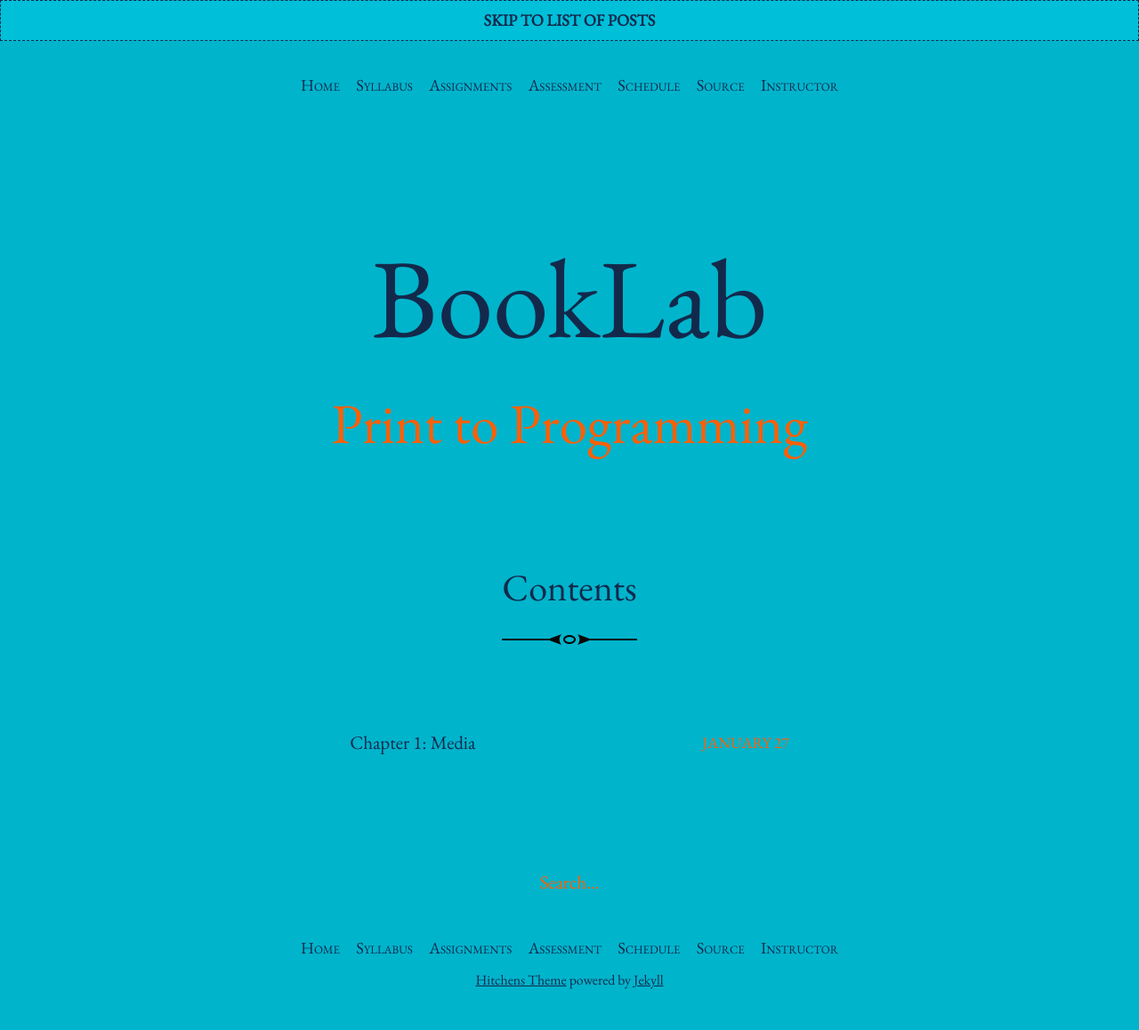
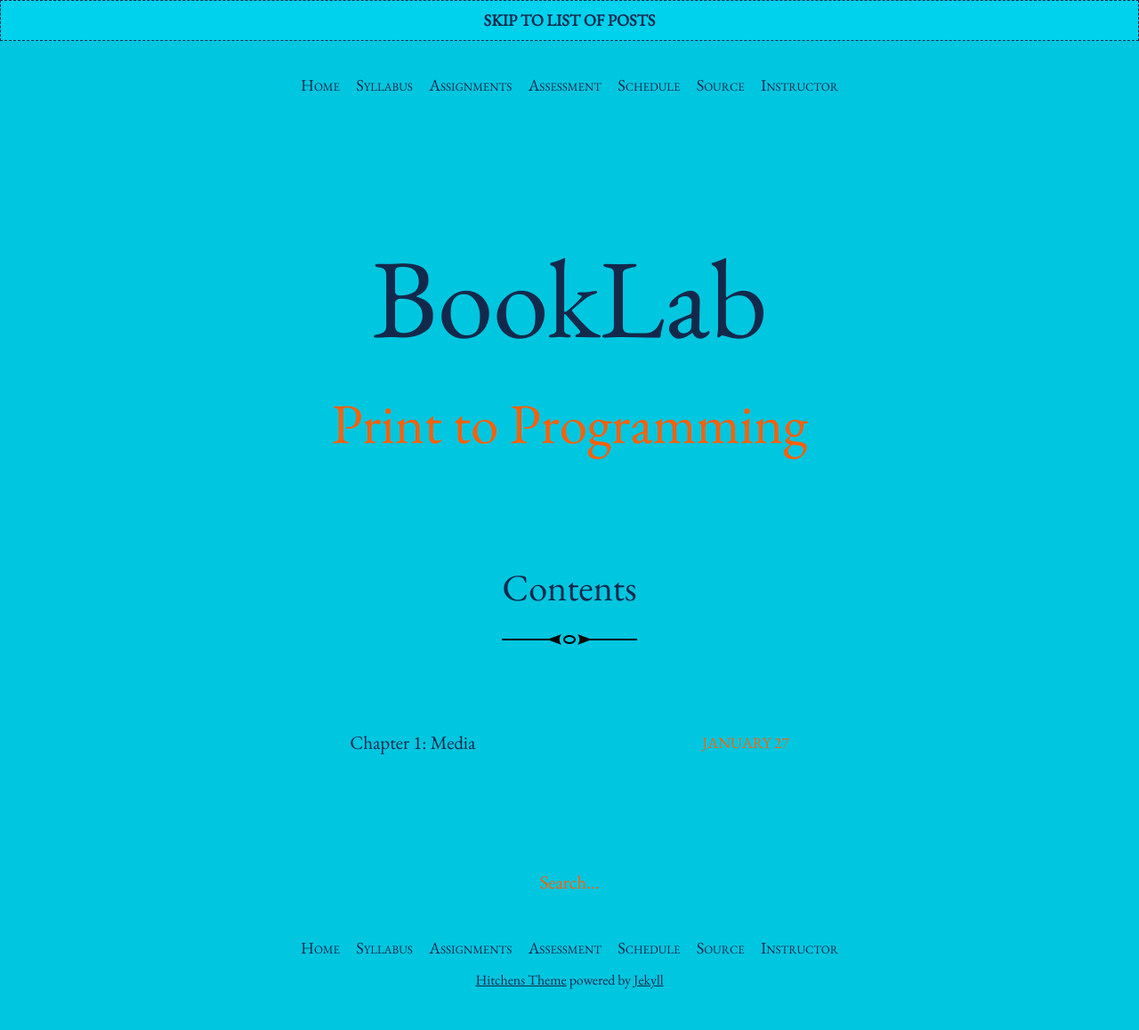
Before and after one commit to rccordell/s25bl, a Jekyll site: the page built from index.html, in a window 1280 px wide. Shown: the whole page at 89% size. Built offline with Jekyll 4.4.1, drawn with Linux system fonts in a browser that asks for light colours; the list of posts is cut into pages by our own code.

Commit message:
Update _variables.scss

```diff
--- a/_sass/_variables.scss
+++ b/_sass/_variables.scss
@@ -1,4 +1,4 @@
-$brand-color:         #00B4CC;
+$brand-color:         #00C6E0;
 $highlight:           lighten($brand-color, 35%);
 $text-color:          #13294B;
 $muted-text-color:    #FF5F05;
```
